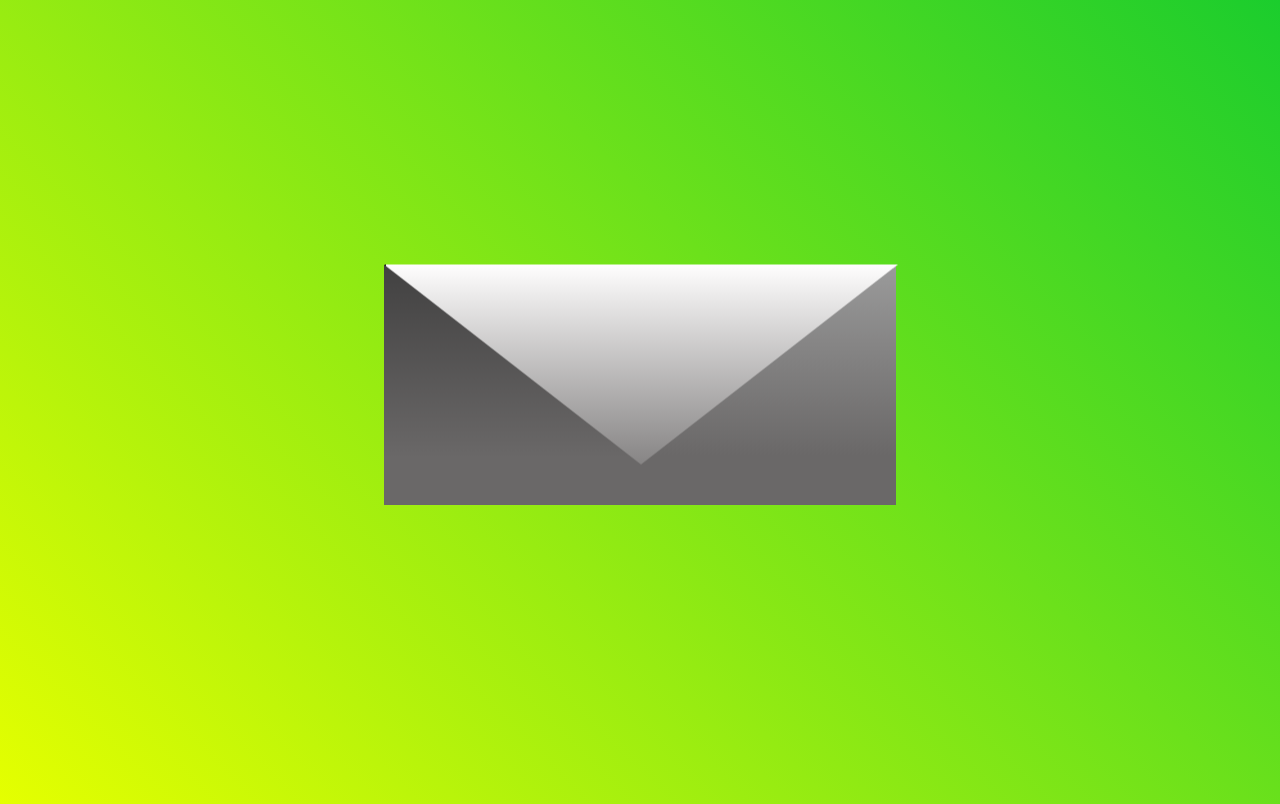
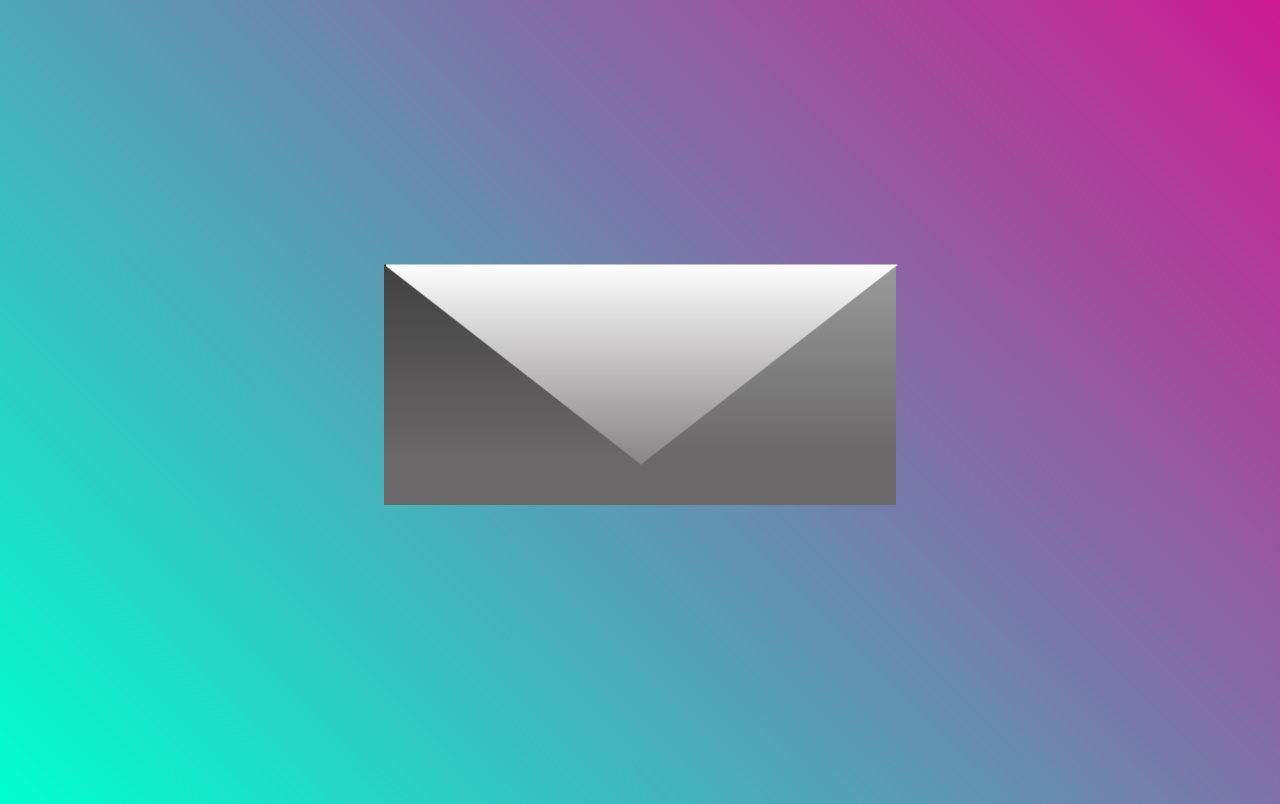
Before and after one commit to DevVedanshyadav/webwed, a plain HTML site: page index.html in a window 1280 px wide. Drawn offline with nearby package versions, Linux system fonts and the light colour scheme.

Commit message:
Add files via upload

```diff
--- a/style.css
+++ b/style.css
@@ -1,6 +1,6 @@
 
 body{
-    background: linear-gradient(45deg,rgb(229, 255, 0),rgb(27, 205, 45));
+    background: linear-gradient(45deg,rgb(0, 255, 208),rgb(205, 27, 143));
     display:flex;
     justify-content: center;
     align-items: center;
```
